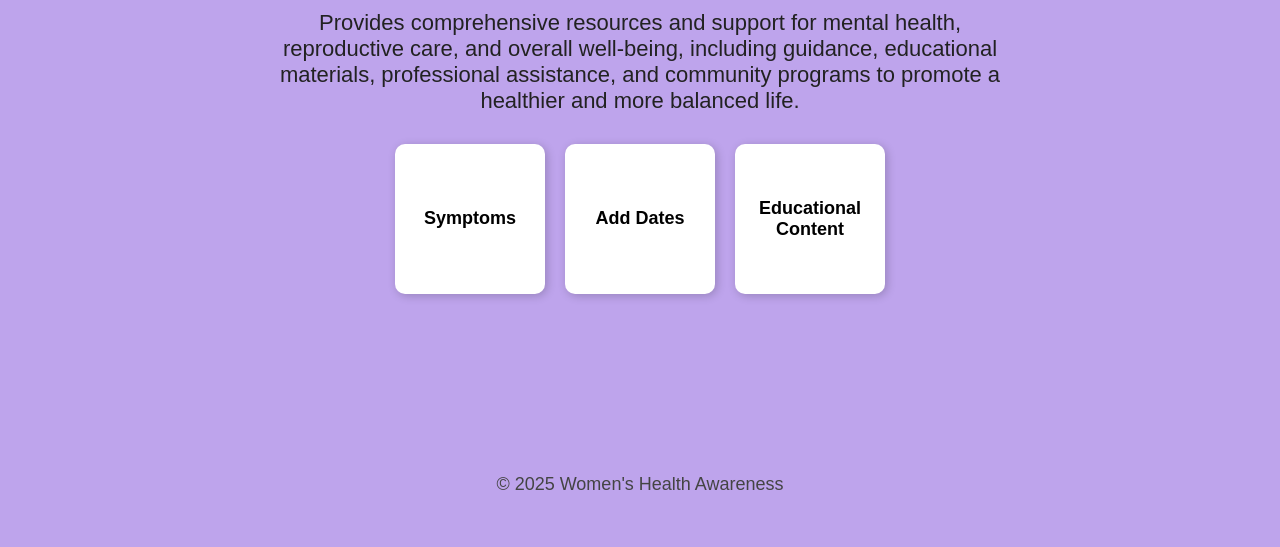
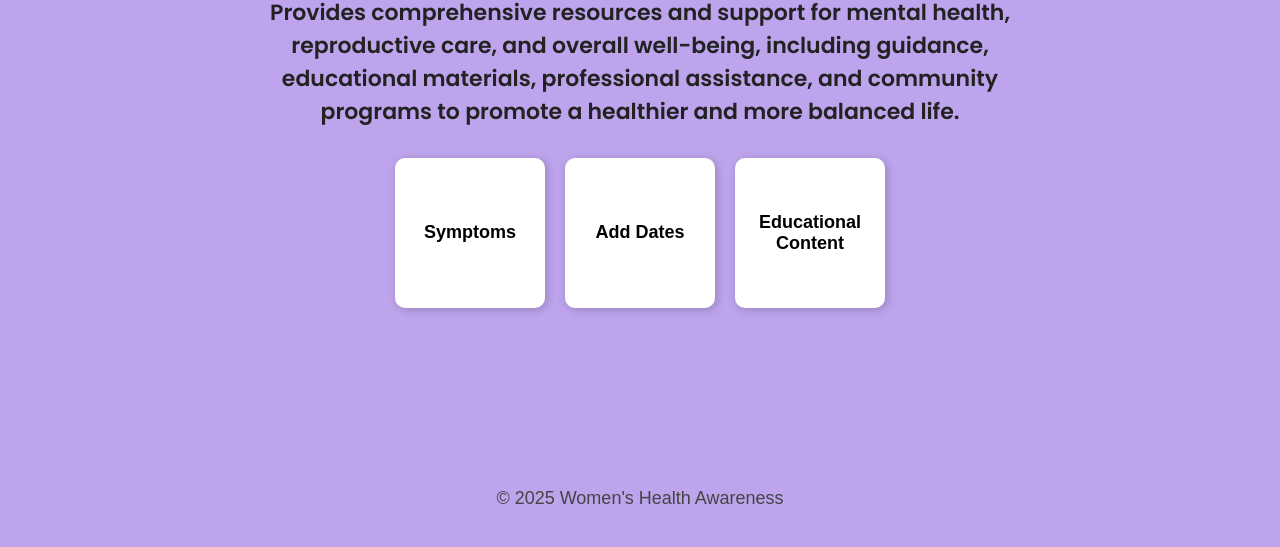
Before and after one commit to Anvi-g/Team-118-CyberWizards-ElysianWell, a plain HTML site: page Templates/index.html in a window 1280 px wide. Shown: the part 291-838 px from the top of the page. Drawn offline with Linux system fonts and the light colour scheme; files whose address does not match are found by name.

Commit message:
Update index.css

```diff
--- a/static/css/index.css
+++ b/static/css/index.css
@@ -64,6 +64,8 @@ body {
     color: #222;
     max-width: 60%;
     animation: fadeIn 2s ease-in-out;
+    font-family: 'Poppins', sans-serif;
+    font-weight:400;
 }
 .box {
     display: flex;
@@ -127,21 +129,6 @@ body {
     right: 0; /* Position the icon to the right */
     animation: moveRight 10s infinite;
 }
-/* @keyframes moveLeft {
-    0% { transform: translate(0, 0); }
-    25% { transform: translate(-50px, 150px); }
-    50% { transform: translate(-100px, 100px); }
-    75% { transform: translate(-150px, 200px); }
-    100% { transform: translate(0, 0); }
-}
-@keyframes moveRight {
-    0% { transform: translate(0, 0); }
-    25% { transform: translate(100px, 150px); }
-    50% { transform: translate(200px, 100px); }
-    75% { transform: translate(300px, 200px); }
-    100% { transform: translate(0, 0); }
-} */
-
 /* Additional styles for date box */
 .hidden {
     display: none;
```
